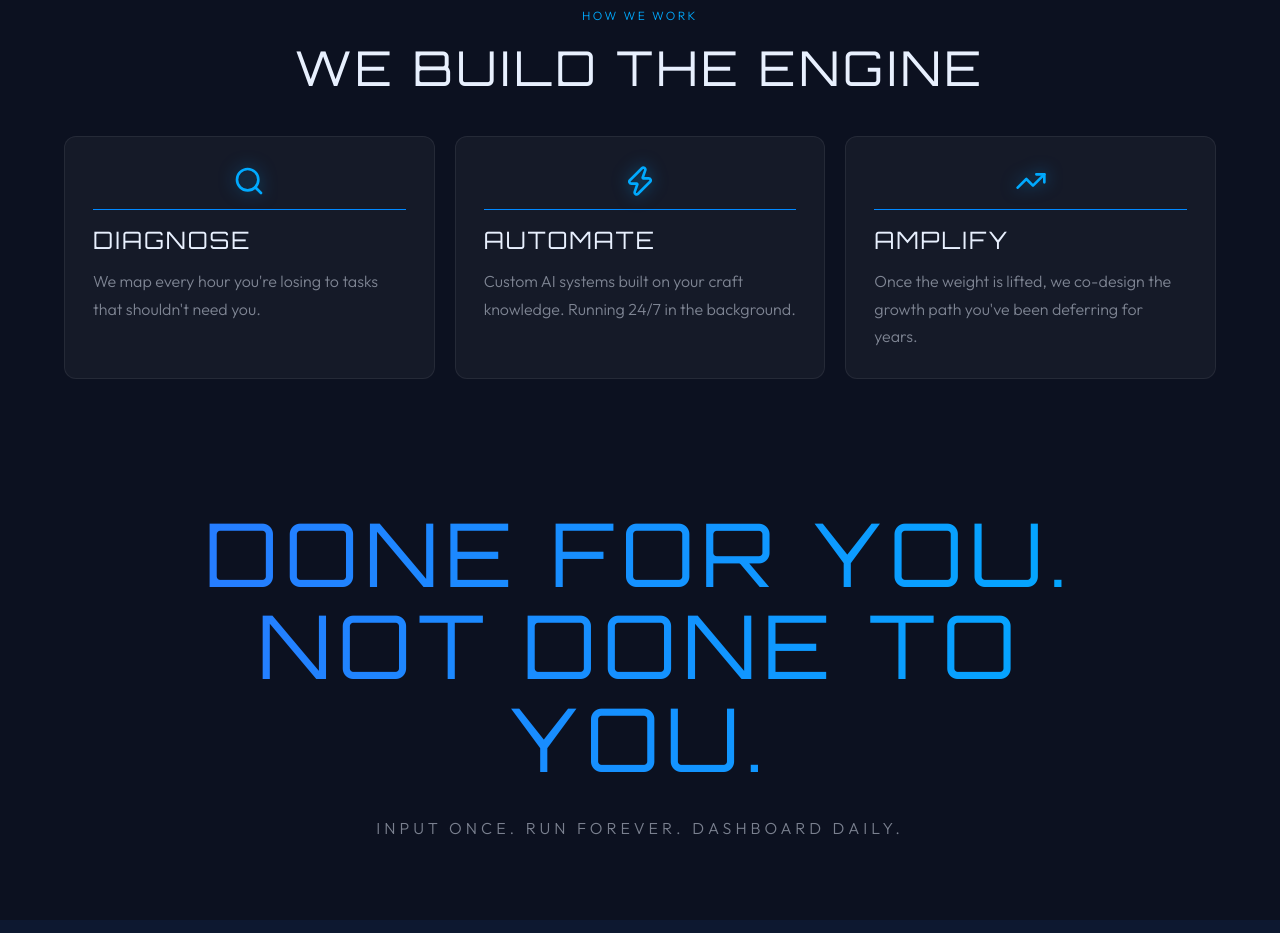
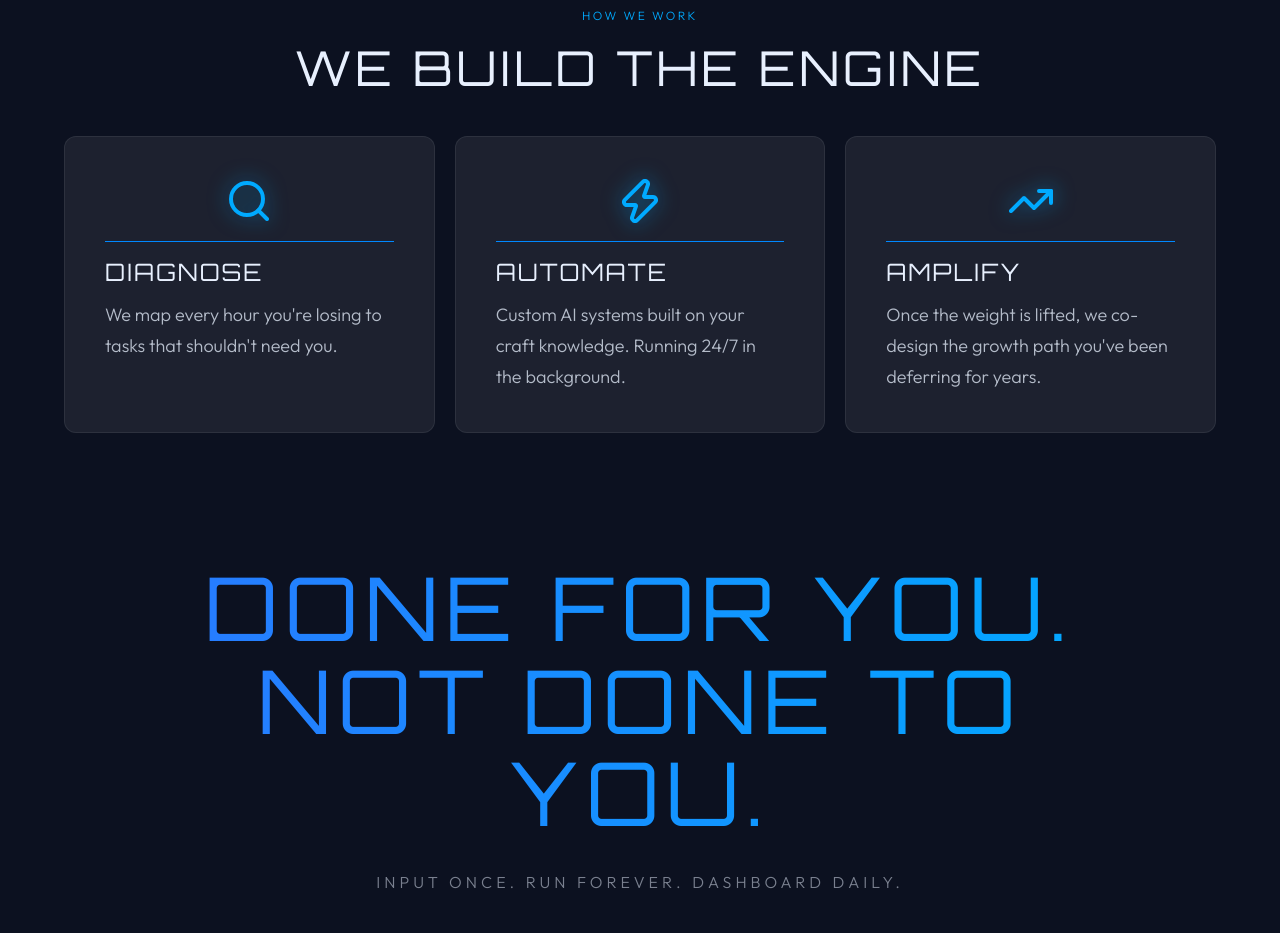
Before and after one commit to Ccool99/Process-Gravity-Website, a Next.js app: page / in a window 1280 px wide. Shown: the part 2500-3433 px from the top of the page. Built offline with nearby package versions, Linux system fonts and the light colour scheme.

Commit message:
WhatWeDo cards — increased padding, icon size, and card definition

```diff
--- a/components/WhatWeDo.tsx
+++ b/components/WhatWeDo.tsx
@@ -37,16 +37,16 @@ export default function WhatWeDo() {
           {cards.map(({ title, body, Icon }) => (
             <div
               key={title}
-              className="group bg-glass border border-glass-border rounded-xl flex flex-col transition-all duration-300 hover:border-electric-blue hover:shadow-[0_0_40px_rgba(41,121,255,0.2)]"
-              style={{ padding: '28px' }}
+              className="group border border-glass-border rounded-xl flex flex-col transition-all duration-300 hover:border-electric-blue hover:shadow-[0_0_40px_rgba(41,121,255,0.2)]"
+              style={{ padding: '40px', background: 'rgba(255,255,255,0.07)' }}
               data-animate="glass-card"
             >
               {/* Icon */}
-              <div className="flex justify-center" style={{ marginBottom: '12px' }}>
+              <div className="flex justify-center" style={{ marginBottom: '16px' }}>
                 <Icon
-                  size={32}
+                  size={48}
                   color="#00aaff"
-                  style={{ filter: 'drop-shadow(0 0 8px rgba(0,170,255,0.5))' }}
+                  style={{ filter: 'drop-shadow(0 0 10px rgba(0,170,255,0.55))' }}
                 />
               </div>
 
@@ -59,7 +59,7 @@ export default function WhatWeDo() {
               </h3>
 
               {/* Body */}
-              <p className="font-body font-light text-muted leading-[1.7] text-base">
+              <p className="font-body font-light text-white-text/75 leading-[1.7] text-lg">
                 {body}
               </p>
             </div>
```
